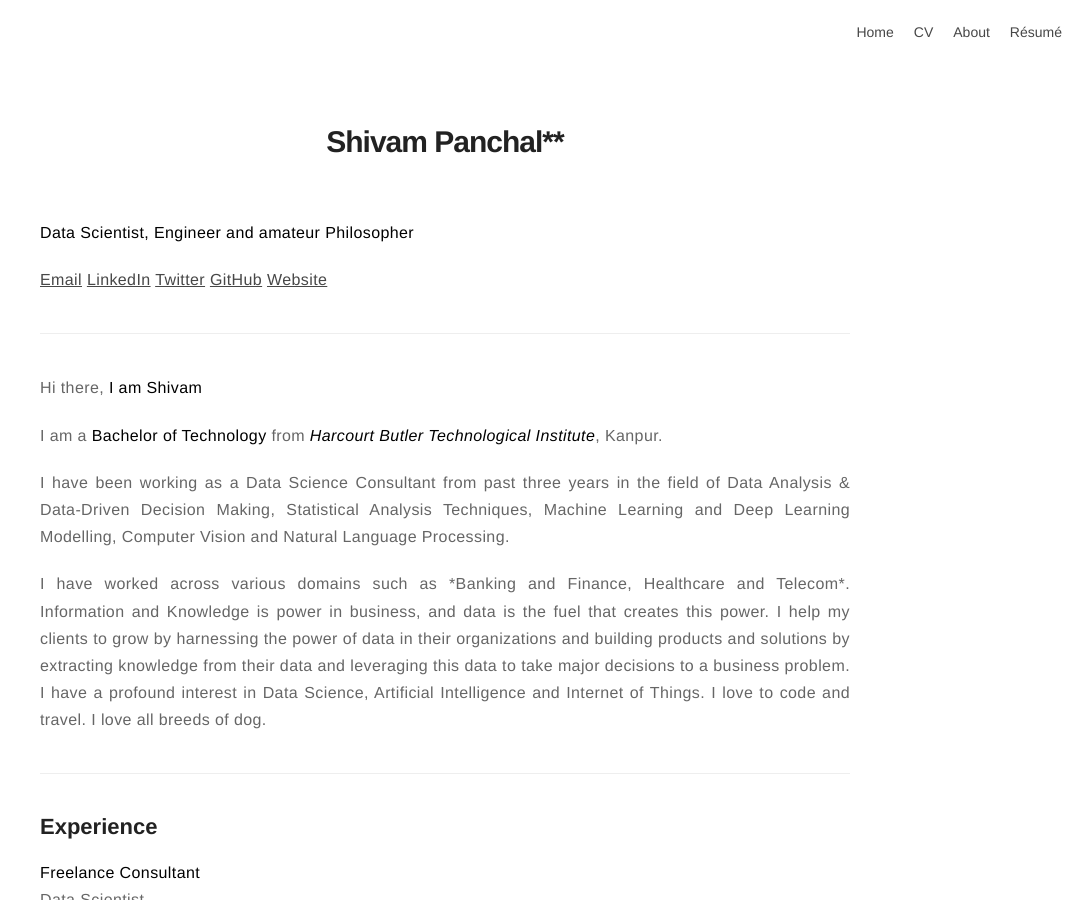
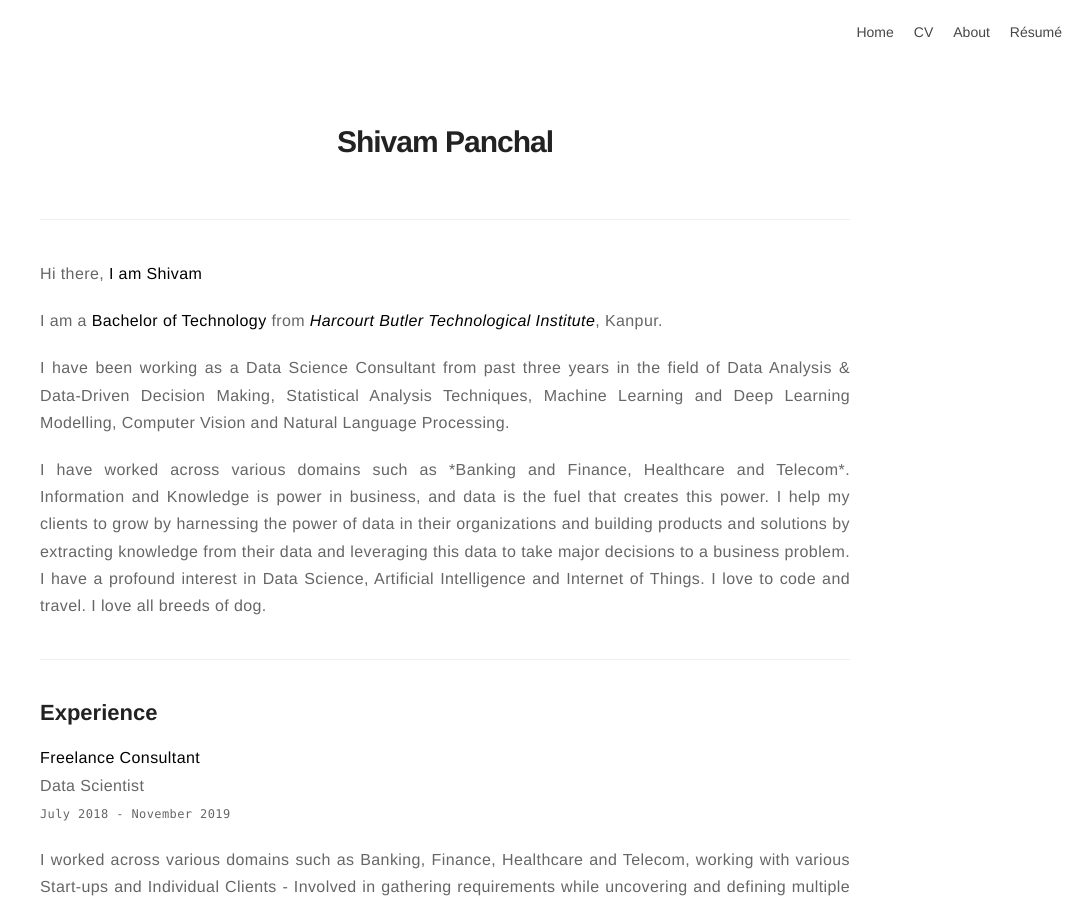
Before and after one commit to ShivamPanchal/shivampanchal.github.io, a Jekyll site: the page built from about.md, in a window 1280 px wide and 900 px high. Shown: the whole window, without its empty margins (195-1280 px from the left). Built offline with Jekyll 4.4.1, drawn with Linux system fonts in a browser that asks for light colours; our own code applies the rules of GitHub Pages for plain Markdown files; some of the changed text lies outside the part shown.

Commit message:
Update about.md

```diff
--- a/about.md
+++ b/about.md
@@ -1,7 +1,4 @@
-# Shivam Panchal**
-**Data Scientist, Engineer and amateur Philosopher**
-
-[Email](mailto:shivam.panchal@mail.com) [LinkedIn](http://linkedin.com/panchalshivam) [Twitter](http://twitter.com/reach_shivam) [GitHub](http://github.com/shivampanchal) [Website](https://www.shivampanchal.github.io)
+# Shivam Panchal
 
 ---
 
```
Also changed, not shown: other parts of about.md (+7 -3 lines).
